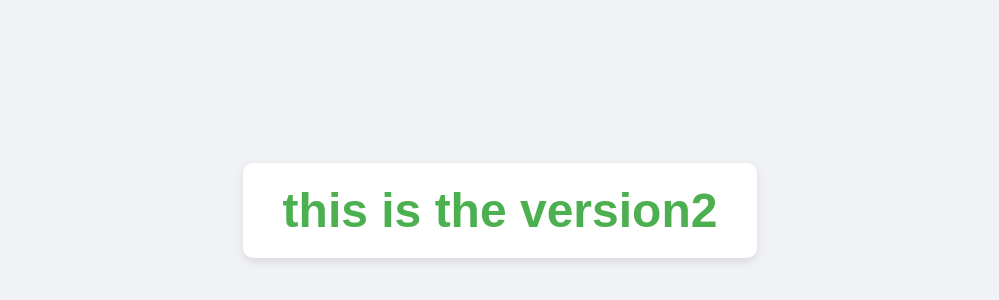
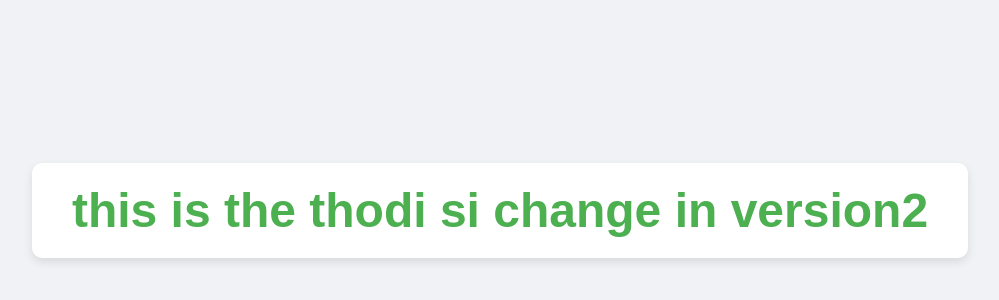
Before and after one commit to dhaaga214/branch_merge, a plain HTML site: page index.html in a window 1280 px wide. Shown: the part 190-490 px from the top of the page, without its empty margins (140-1139 px from the left). Drawn offline with Linux system fonts and the light colour scheme.

Commit message:
thodi si change

```diff
--- a/index.html
+++ b/index.html
@@ -7,6 +7,6 @@
     <link rel="stylesheet" href="style.css">
 </head>
 <body>
-    <h1>this is  the version2</h1>
+    <h1>this is  the thodi si change in version2</h1>
 </body>
 </html>
```
